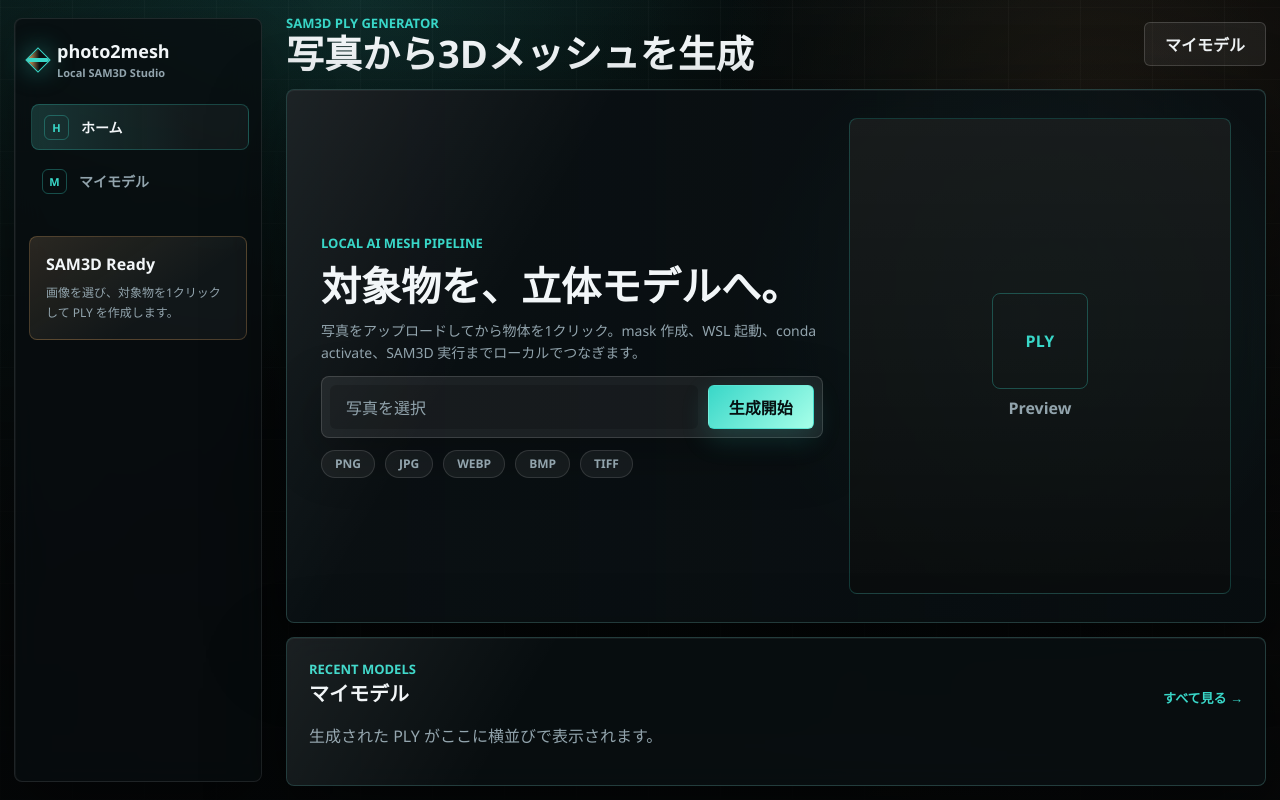
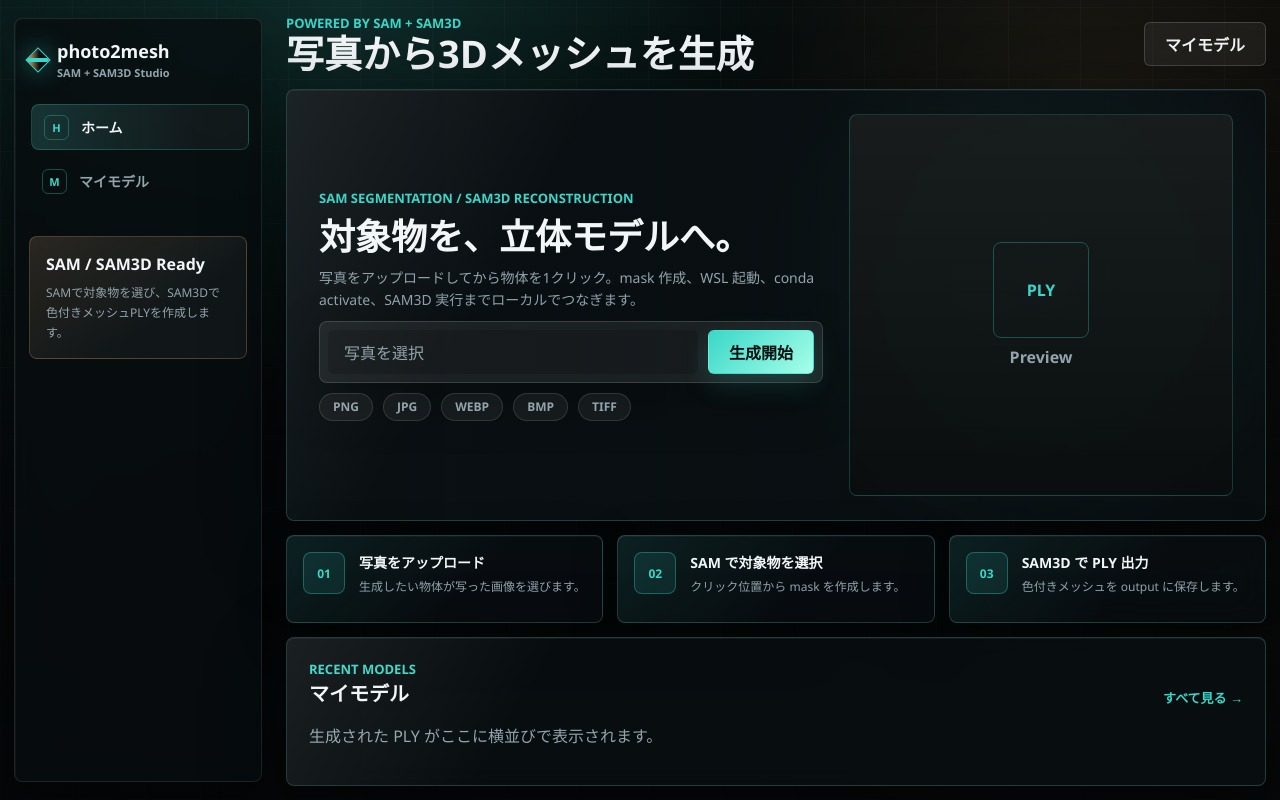
Before and after one commit to gongonticktack/photo2mesh, a Flask app: page / in a window 1280 px wide. Run offline with Flask 3, Linux system fonts and the light colour scheme; some libraries are stand-ins or nearby versions.

Commit message:
Enhance UI and functionality: add upload preview, update layout, and improve branding across templates

```diff
--- a/app/photo2mesh/static/app.js
+++ b/app/photo2mesh/static/app.js
@@ -7,7 +7,12 @@ const maskPreview = document.querySelector("#mask-preview");
 const imageStage = document.querySelector("#image-stage");
 const clickMarker = document.querySelector("#click-marker");
 const maskButton = document.querySelector("#mask-button");
+const photoInput = document.querySelector("#photo-input");
+const photoFileName = document.querySelector("#photo-file-name");
+const uploadPreviewImage = document.querySelector("#upload-preview-image");
+const uploadPreviewPlaceholder = document.querySelector("#upload-preview-placeholder");
 let selectedPoint = null;
+let uploadPreviewUrl = null;
 
 /**
  * 画像上で押した場所を、元画像のピクセル座標に変換します。
@@ -38,6 +43,28 @@ function showClickMarker(point) {
   clickMarker.style.left = `${point.markerX}px`;
   clickMarker.style.top = `${point.markerY}px`;
   clickMarker.classList.remove("hidden");
+}
+
+/**
+ * 選んだ写真を、生成開始前に画面へ表示します。
+ *
+ * Args:
+ *   file: ユーザーが選んだ画像ファイル。
+ * Returns:
+ *   void: 画面を書き換えるだけで、値は返しません。
+ */
+function showUploadPreview(file) {
+  if (!file || !uploadPreviewImage) return;
+
+  // 前のプレビューURLを片付けて、ブラウザのメモリを無駄にしないようにします。
+  if (uploadPreviewUrl) URL.revokeObjectURL(uploadPreviewUrl);
+  uploadPreviewUrl = URL.createObjectURL(file);
+
+  uploadPreviewImage.src = uploadPreviewUrl;
+  uploadPreviewImage.alt = file.name;
+  uploadPreviewImage.classList.remove("hidden");
+  if (uploadPreviewPlaceholder) uploadPreviewPlaceholder.classList.add("hidden");
+  if (photoFileName) photoFileName.textContent = file.name;
 }
 
 /**
@@ -129,4 +156,11 @@ if (maskButton) {
   maskButton.addEventListener("click", submitMaskPoint);
 }
 
+if (photoInput) {
+  photoInput.addEventListener("change", () => {
+    const file = photoInput.files && photoInput.files[0];
+    showUploadPreview(file);
+  });
+}
+
 refreshJob();
--- a/app/photo2mesh/static/styles.css
+++ b/app/photo2mesh/static/styles.css
@@ -47,6 +47,10 @@ body::before {
   content: "";
 }
 
+body[data-job-id] {
+  overflow: auto;
+}
+
 .shell {
   width: min(1040px, calc(100% - 32px));
   margin: 0 auto;
@@ -80,11 +84,20 @@ body::before {
 
 .workspace {
   display: grid;
-  grid-template-rows: auto minmax(0, 1fr) auto;
+  grid-template-rows: auto minmax(0, 1fr) auto auto;
   gap: 14px;
   min-width: 0;
   min-height: 0;
   padding: 0;
+}
+
+body[data-job-id] .workspace {
+  display: block;
+  overflow: visible;
+}
+
+body[data-job-id] .panel {
+  max-height: none;
 }
 
 .topbar {
@@ -298,7 +311,7 @@ body::before {
   grid-template-columns: minmax(0, 1fr) minmax(260px, 42%);
   gap: 26px;
   min-height: 0;
-  padding: 28px 34px;
+  padding: 24px 32px;
   background:
     linear-gradient(90deg, rgba(10, 16, 19, 0.94), rgba(10, 16, 19, 0.54)),
     radial-gradient(circle at 76% 42%, rgba(57, 215, 200, 0.18), transparent 36%),
@@ -310,12 +323,12 @@ body::before {
   z-index: 1;
   display: grid;
   align-content: center;
-  gap: 12px;
+  gap: 10px;
 }
 
 .hero-copy h2 {
   max-width: 540px;
-  font-size: 40px;
+  font-size: 36px;
   line-height: 1.12;
 }
 
@@ -324,7 +337,7 @@ body::before {
   z-index: 1;
   display: grid;
   place-items: center;
-  min-height: 220px;
+  min-height: 190px;
   overflow: hidden;
   border: 1px solid rgba(57, 215, 200, 0.22);
   border-radius: 8px;
@@ -336,8 +349,13 @@ body::before {
 .hero-preview img {
   width: 100%;
   height: 100%;
-  min-height: 220px;
+  min-height: 190px;
   object-fit: cover;
+}
+
+#upload-preview-image {
+  position: relative;
+  z-index: 1;
 }
 
 .preview-placeholder {
@@ -455,6 +473,54 @@ h2 {
   background: rgba(255, 255, 255, 0.055);
   font-size: 12px;
   font-weight: 800;
+}
+
+.workflow-cards {
+  display: grid;
+  grid-template-columns: repeat(3, minmax(0, 1fr));
+  gap: 14px;
+}
+
+.workflow-cards article {
+  position: relative;
+  display: grid;
+  grid-template-columns: 42px minmax(0, 1fr);
+  gap: 14px;
+  min-height: 88px;
+  padding: 16px;
+  overflow: hidden;
+  border: 1px solid var(--line);
+  border-radius: 8px;
+  background:
+    linear-gradient(135deg, rgba(57, 215, 200, 0.1), transparent 58%),
+    rgba(10, 16, 19, 0.74);
+  box-shadow: 0 16px 48px rgba(0, 0, 0, 0.26), inset 0 1px 0 rgba(255, 255, 255, 0.04);
+  backdrop-filter: blur(14px);
+}
+
+.workflow-icon {
+  display: inline-grid;
+  place-items: center;
+  width: 42px;
+  height: 42px;
+  border: 1px solid rgba(57, 215, 200, 0.34);
+  border-radius: 8px;
+  color: var(--accent);
+  background: rgba(57, 215, 200, 0.1);
+  font-size: 12px;
+  font-weight: 900;
+}
+
+.workflow-cards strong {
+  display: block;
+  font-size: 14px;
+}
+
+.workflow-cards p {
+  margin: 6px 0 0;
+  color: var(--muted);
+  font-size: 12px;
+  line-height: 1.45;
 }
 
 .feature-row {
@@ -815,6 +881,8 @@ button:hover,
   flex-wrap: wrap;
   gap: 12px;
   margin-top: 20px;
+  position: relative;
+  z-index: 2;
 }
 
 .mask-tool {
@@ -905,6 +973,7 @@ button:hover,
 
   .topbar,
   .hero-panel,
+  .workflow-cards,
   .feature-row,
   .prompt-upload {
     grid-template-columns: 1fr;
--- a/app/photo2mesh/templates/index.html
+++ b/app/photo2mesh/templates/index.html
@@ -5,6 +5,7 @@
   <meta name="viewport" content="width=device-width, initial-scale=1">
   <title>photo2mesh</title>
   <link rel="stylesheet" href="{{ url_for('static', filename='styles.css') }}">
+  <script defer src="{{ url_for('static', filename='app.js') }}"></script>
 </head>
 <body>
   <div class="app-frame">
@@ -13,7 +14,7 @@
         <span class="brand-mark"></span>
         <span>
           <strong>photo2mesh</strong>
-          <small>Local SAM3D Studio</small>
+          <small>SAM + SAM3D Studio</small>
         </span>
       </a>
 
@@ -23,15 +24,15 @@
       </nav>
 
       <div class="sidebar-card">
-        <strong>SAM3D Ready</strong>
-        <p>画像を選び、対象物を1クリックして PLY を作成します。</p>
+        <strong>SAM / SAM3D Ready</strong>
+        <p>SAMで対象物を選び、SAM3Dで色付きメッシュPLYを作成します。</p>
       </div>
     </aside>
 
     <main class="workspace">
       <header class="topbar">
         <div>
-          <p class="eyebrow">SAM3D PLY generator</p>
+          <p class="eyebrow">Powered by SAM + SAM3D</p>
           <h1>写真から3Dメッシュを生成</h1>
         </div>
         <a class="button secondary" href="{{ url_for('models_index') }}">マイモデル</a>
@@ -39,7 +40,7 @@
 
       <section class="hero-panel">
         <div class="hero-copy">
-          <p class="eyebrow">Local AI Mesh Pipeline</p>
+          <p class="eyebrow">SAM segmentation / SAM3D reconstruction</p>
           <h2>対象物を、立体モデルへ。</h2>
           <p class="lead">写真をアップロードしてから物体を1クリック。mask 作成、WSL 起動、conda activate、SAM3D 実行までローカルでつなぎます。</p>
 
@@ -49,8 +50,8 @@
 
           <form class="prompt-upload" action="{{ url_for('submit_job') }}" method="post" enctype="multipart/form-data">
             <label>
-              <input type="file" name="photo" accept="image/*" required>
-              <span>写真を選択</span>
+              <input id="photo-input" type="file" name="photo" accept="image/*" required>
+              <span id="photo-file-name">写真を選択</span>
             </label>
             <button type="submit">生成開始</button>
           </form>
@@ -62,17 +63,47 @@
             <span>BMP</span>
             <span>TIFF</span>
           </div>
+
         </div>
         <div class="hero-preview">
           {% if models %}
-          <img src="{{ url_for('model_thumbnail', model_id=models[0].id) }}" alt="{{ models[0].name }}">
+          <img id="upload-preview-image" src="{{ url_for('model_thumbnail', model_id=models[0].id) }}" alt="{{ models[0].name }}">
+          <div id="upload-preview-placeholder" class="preview-placeholder hidden">
+            <span>IMG</span>
+            <strong>Upload Preview</strong>
+          </div>
           {% else %}
-          <div class="preview-placeholder">
+          <img id="upload-preview-image" class="hidden" src="" alt="選択した写真のプレビュー">
+          <div id="upload-preview-placeholder" class="preview-placeholder">
             <span>PLY</span>
             <strong>Preview</strong>
           </div>
           {% endif %}
         </div>
+      </section>
+
+      <section class="workflow-cards">
+        <article>
+          <span class="workflow-icon">01</span>
+          <div>
+            <strong>写真をアップロード</strong>
+            <p>生成したい物体が写った画像を選びます。</p>
+          </div>
+        </article>
+        <article>
+          <span class="workflow-icon">02</span>
+          <div>
+            <strong>SAM で対象物を選択</strong>
+            <p>クリック位置から mask を作成します。</p>
+          </div>
+        </article>
+        <article>
+          <span class="workflow-icon">03</span>
+          <div>
+            <strong>SAM3D で PLY 出力</strong>
+            <p>色付きメッシュを output に保存します。</p>
+          </div>
+        </article>
       </section>
 
       <section class="models-strip dashboard-card">
```
Also changed, not shown: app/photo2mesh/templates/job.html (+5 -5 lines), app/photo2mesh/templates/models.html (+4 -4 lines), README.md.
